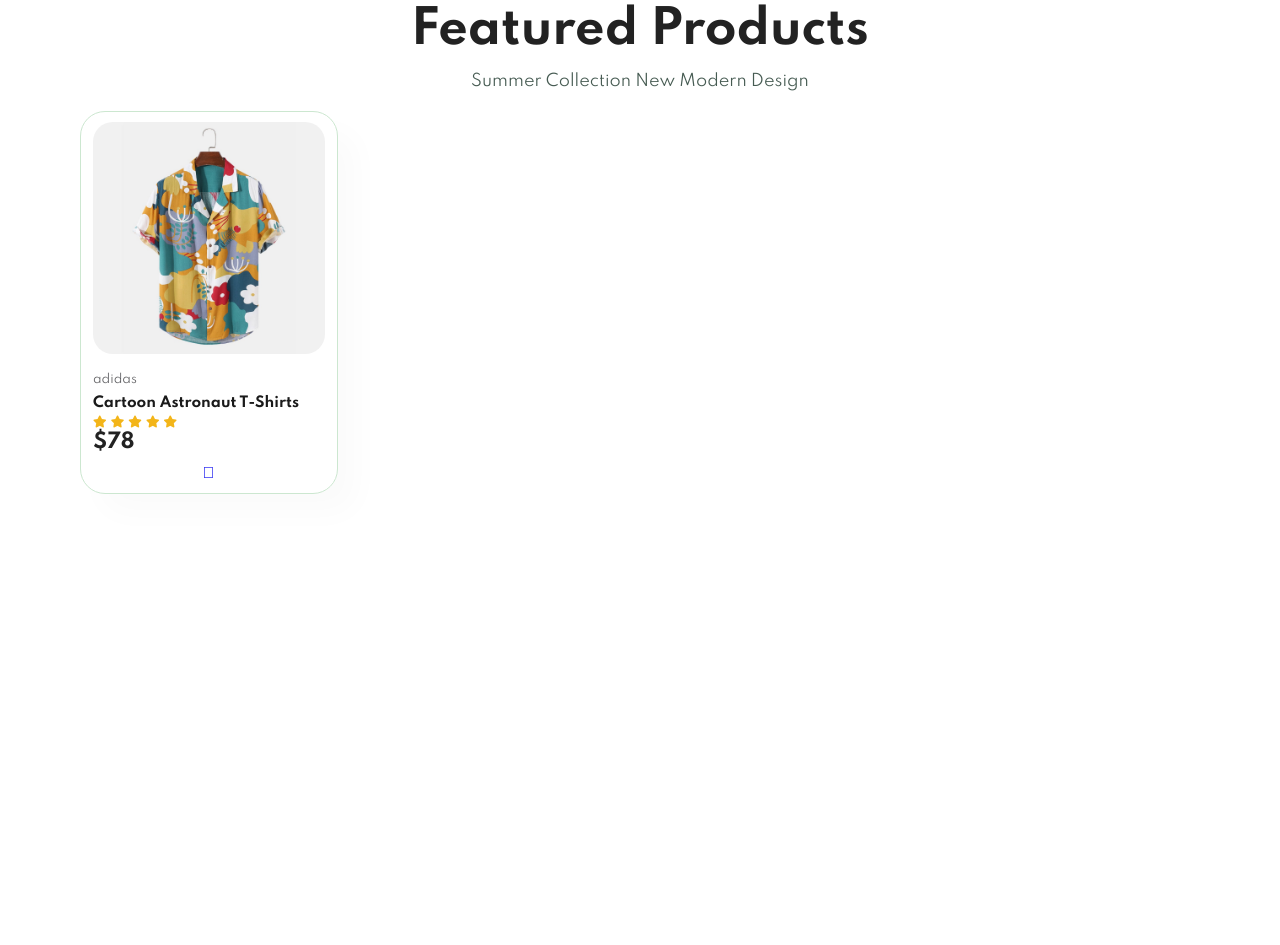
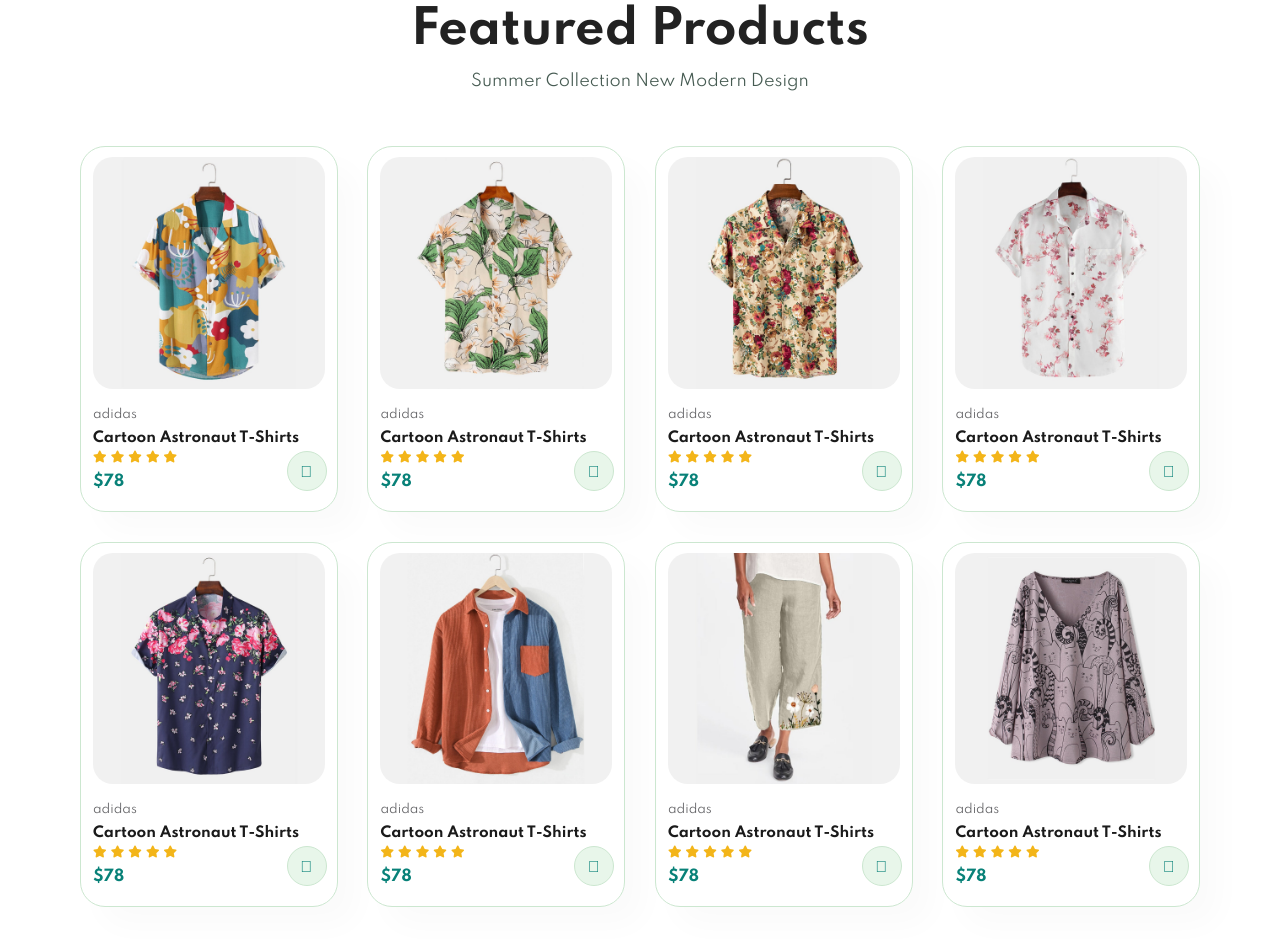
Before and after one commit to patrickNwafo/E-commerce-project, a plain HTML site: page index.html in a window 1280 px wide. Shown: the part 1148-2093 px from the top of the page. Before the commit the page ends 1697 px from the top, so only its background shows below. Drawn offline with Linux system fonts and the light colour scheme.

Commit message:
product-1 section

```diff
--- a/index.html
+++ b/index.html
@@ -82,7 +82,119 @@
                     </div>
                     <h4>$78</h4>
                 </div>
-                <a href="#"><i class="fal fa-shopping-cart"></i></a>
+                <a href="#"><i class="fal fa-shopping-cart cart"></i></a>
+            </div>
+            <div class="pro">
+                <img src="img/products/f2.jpg" alt="">
+                <div class="des">
+                    <span>adidas</span>
+                    <h5>Cartoon Astronaut T-Shirts</h5>
+                    <div class="star">
+                        <i class="fas fa-star"></i>
+                        <i class="fas fa-star"></i>
+                        <i class="fas fa-star"></i>
+                        <i class="fas fa-star"></i>
+                        <i class="fas fa-star"></i>
+                    </div>
+                    <h4>$78</h4>
+                </div>
+                <a href="#"><i class="fal fa-shopping-cart cart"></i></a>
+            </div>
+            <div class="pro">
+                <img src="img/products/f3.jpg" alt="">
+                <div class="des">
+                    <span>adidas</span>
+                    <h5>Cartoon Astronaut T-Shirts</h5>
+                    <div class="star">
+                        <i class="fas fa-star"></i>
+                        <i class="fas fa-star"></i>
+                        <i class="fas fa-star"></i>
+                        <i class="fas fa-star"></i>
+                        <i class="fas fa-star"></i>
+                    </div>
+                    <h4>$78</h4>
+                </div>
+                <a href="#"><i class="fal fa-shopping-cart cart"></i></a>
+            </div>
+            <div class="pro">
+                <img src="img/products/f4.jpg" alt="">
+                <div class="des">
+                    <span>adidas</span>
+                    <h5>Cartoon Astronaut T-Shirts</h5>
+                    <div class="star">
+                        <i class="fas fa-star"></i>
+                        <i class="fas fa-star"></i>
+                        <i class="fas fa-star"></i>
+                        <i class="fas fa-star"></i>
+                        <i class="fas fa-star"></i>
+                    </div>
+                    <h4>$78</h4>
+                </div>
+                <a href="#"><i class="fal fa-shopping-cart cart"></i></a>
+            </div>
+            <div class="pro">
+                <img src="img/products/f5.jpg" alt="">
+                <div class="des">
+                    <span>adidas</span>
+                    <h5>Cartoon Astronaut T-Shirts</h5>
+                    <div class="star">
+                        <i class="fas fa-star"></i>
+                        <i class="fas fa-star"></i>
+                        <i class="fas fa-star"></i>
+                        <i class="fas fa-star"></i>
+                        <i class="fas fa-star"></i>
+                    </div>
+                    <h4>$78</h4>
+                </div>
+                <a href="#"><i class="fal fa-shopping-cart cart"></i></a>
+            </div>
+            <div class="pro">
+                <img src="img/products/f6.jpg" alt="">
+                <div class="des">
+                    <span>adidas</span>
+                    <h5>Cartoon Astronaut T-Shirts</h5>
+                    <div class="star">
+                        <i class="fas fa-star"></i>
+                        <i class="fas fa-star"></i>
+                        <i class="fas fa-star"></i>
+                        <i class="fas fa-star"></i>
+                        <i class="fas fa-star"></i>
+                    </div>
+                    <h4>$78</h4>
+                </div>
+                <a href="#"><i class="fal fa-shopping-cart cart"></i></a>
+            </div>
+            <div class="pro">
+                <img src="img/products/f7.jpg" alt="">
+                <div class="des">
+                    <span>adidas</span>
+                    <h5>Cartoon Astronaut T-Shirts</h5>
+                    <div class="star">
+                        <i class="fas fa-star"></i>
+                        <i class="fas fa-star"></i>
+                        <i class="fas fa-star"></i>
+                        <i class="fas fa-star"></i>
+                        <i class="fas fa-star"></i>
+                    </div>
+                    <h4>$78</h4>
+                </div>
+                <a href="#"><i class="fal fa-shopping-cart cart"></i></a>
+            </div>
+            <div class="pro">
+                <img src="img/products/f8.jpg" alt="">
+                <div class="des">
+                    <span>adidas</span>
+                    <h5>Cartoon Astronaut T-Shirts</h5>
+                    <div class="star">
+                        <i class="fas fa-star"></i>
+                        <i class="fas fa-star"></i>
+                        <i class="fas fa-star"></i>
+                        <i class="fas fa-star"></i>
+                        <i class="fas fa-star"></i>
+                    </div>
+                    <h4>$78</h4>
+                </div>
+                <a href="#"><i class="fal fa-shopping-cart cart"></i></a>
             </div>
         </div>
     </section>
--- a/style.css
+++ b/style.css
@@ -193,6 +193,13 @@ body {
     text-align: center;
 }
 
+#product1 .pro-container {
+    display: flex;
+    justify-content: space-between;
+    padding-top: 20px;
+    flex-wrap: wrap;
+}
+
 #product1 .pro {
     width: 23%;
     min-width: 250px;
@@ -203,6 +210,7 @@ body {
     box-shadow: 20px 20px 30px rgba(0, 0, 0, 0.02);
     margin: 15px 0;
     transition: 0.2s ease;
+    position: relative;
 }
 
 #product1 .pro:hover {
@@ -234,3 +242,24 @@ body {
     font-size: 12px;
     color: rgb(243, 181, 25);
 }
+
+#product1 .pro .des h4 {
+    padding-top: 7px;
+    font-size: 15px;
+    font-weight: 700;
+    color: #088178;
+}
+
+#product1 .pro .cart {
+    width: 40px;
+    height: 40px;
+    line-height: 40px;
+    border-radius: 50px;
+    background-color: #e8f6ea;
+    font-weight: 500;
+    color: #088178;
+    border: 1px solid #cce7d0;
+    position: absolute;
+    bottom: 20px;
+    right: 10px;
+}
```
